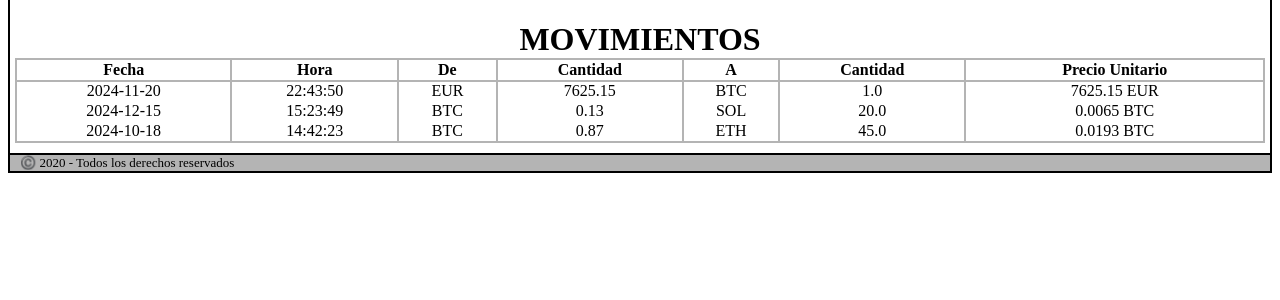
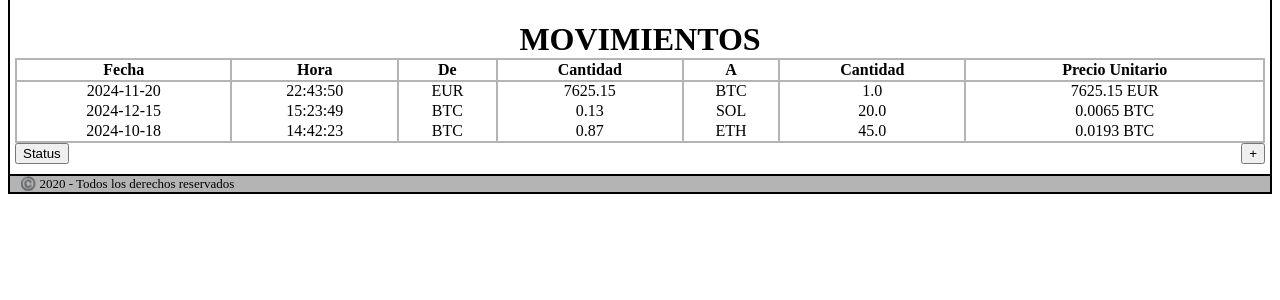
Before and after one commit to Cobra914/proyecto_final_flask, a Flask app: page / in a window 1280 px wide. Shown: the part 100-400 px from the top of the page. Run offline with Flask 3, Linux system fonts and the light colour scheme; data comes from the database, SQL or seed files in the repository.

Commit message:
feat: agregados botones a la plantilla inicio

```diff
--- a/mycrypto/static/css/styles.css
+++ b/mycrypto/static/css/styles.css
@@ -64,3 +64,9 @@ footer {
     text-align: center;
     margin-bottom: 0px;
 }
+
+.boton {
+    display: flex;
+    align-items: center;
+    justify-content: space-between;
+}
--- a/mycrypto/templates/inicio.html
+++ b/mycrypto/templates/inicio.html
@@ -80,4 +80,9 @@
     </tr>
     {% endif %}
 </table>
+
+<div class="boton">
+    <button type="submit">Status</button>
+    <button type="submit">+</button>
+</div>
 {% endblock contenido %}
```
